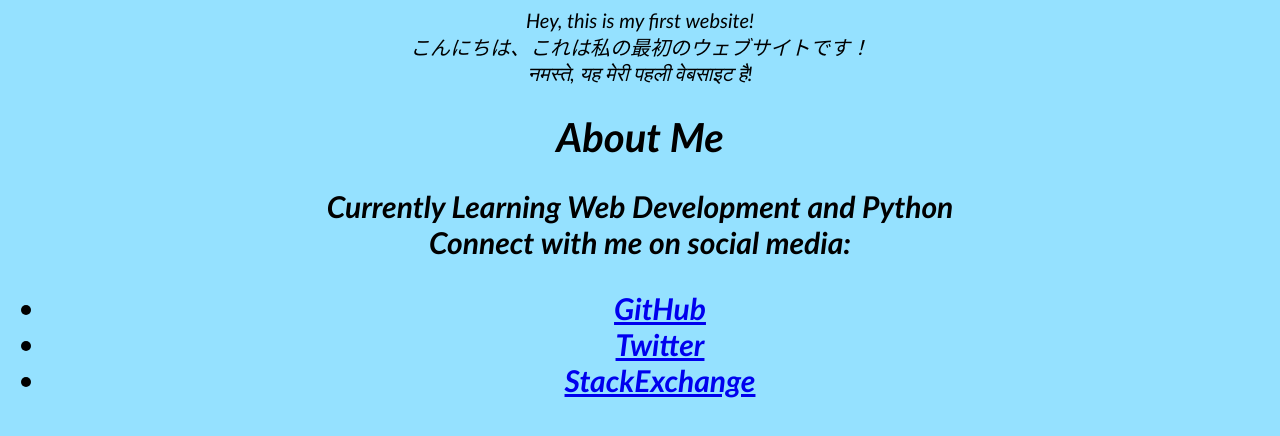
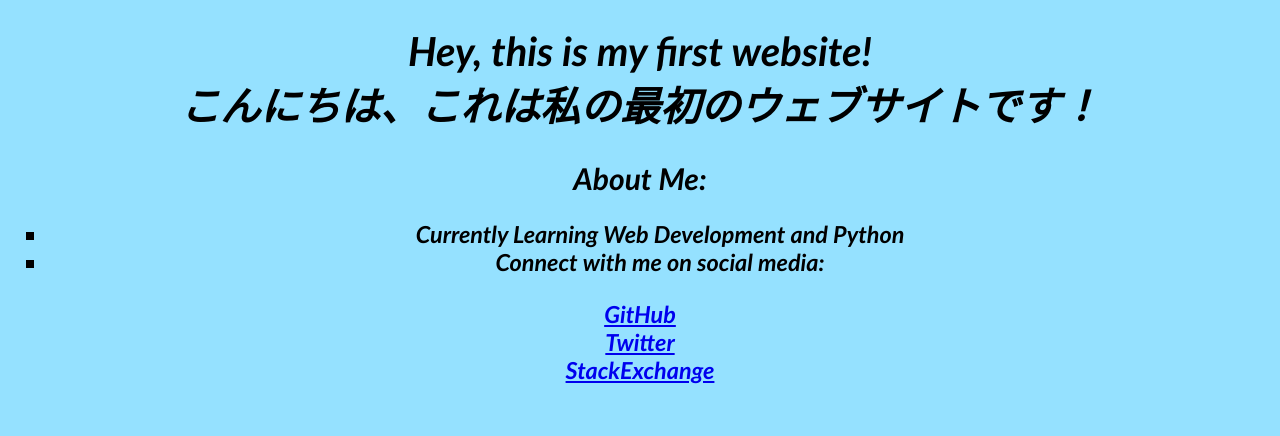
Before and after one commit to ujwalmantri/First-Website, a plain HTML site: page index.html in a window 1280 px wide. Drawn offline with Linux system fonts and the light colour scheme.

Commit message:
Update index.html

```diff
--- a/index.html
+++ b/index.html
@@ -9,20 +9,20 @@
 </head>
 
 <body>
+    <h1>
     <div lang="en">Hey, this is my first website!</div>
     <div lang="ja">こんにちは、これは私の最初のウェブサイトです！</div>
-    <div lang="hi">नमस्ते, यह मेरी पहली वेबसाइट है!</div>
-
-    <h1>About Me</h1>
-    <h2>
-        <div>Currently Learning Web Development and Python</div>
-        <div>Connect with me on social media:</div>
-        <ul>
-            <li><a href="https://www.github.com/ujwalmantri">GitHub</a></li>
-            <li><a href="https://www.twitter.com/@ujwal_mantri">Twitter</a></li>
-            <li><a href="https://stackexchange.com/users/43335448/ujwal">StackExchange</a></li>
+</h1>
+    <h2>About Me:</h2>
+    <h3>
+        <ul type="square">
+            <li>Currently Learning Web Development and Python</li>
+            <li>Connect with me on social media:</li>
         </ul>
-    </h2>
+        <div><a href="https://www.github.com/ujwalmantri">GitHub</a></div>
+        <div><a href="https://www.twitter.com/@ujwal_mantri">Twitter</a></div>
+        <div><a href="https://stackexchange.com/users/43335448/ujwal">StackExchange</a></div>
+    </h3>
     <script src="script.js"></script>
 
 </body>
```
